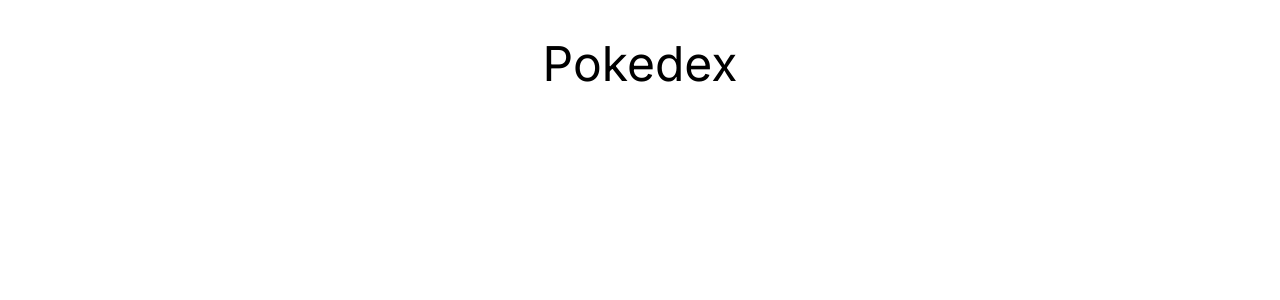
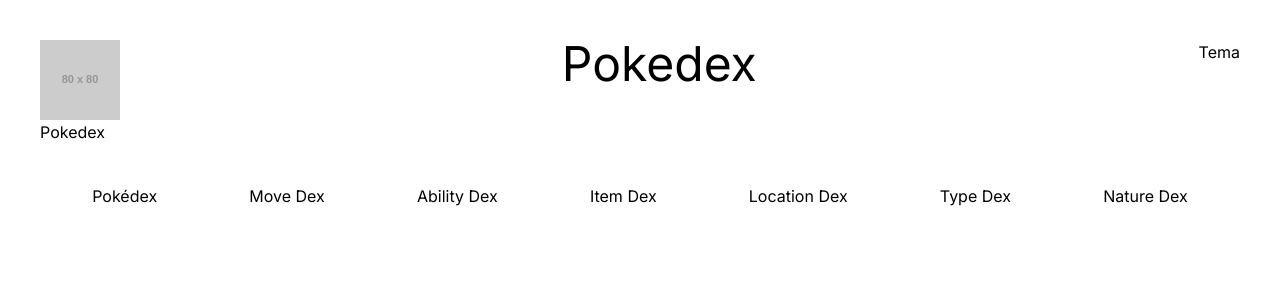
Before and after one commit to jose-eduardo-00/pokedex, a Next.js app: page / in a window 1280 px wide. Shown: the top 300 px of the page. Built offline with nearby package versions, Linux system fonts and the light colour scheme.

Commit message:
estrutura e navegação  inicial do projeto

```diff
--- /dev/null
+++ b/app/abilitydex/page.tsx
@@ -0,0 +1,7 @@
+import Header from "@/components/header";
+
+export default function AbilityDex(){
+    return (
+        <Header page={"Ability Dex"} />
+    )
+}
--- /dev/null
+++ b/app/itemdex/page.tsx
@@ -0,0 +1,7 @@
+import Header from "@/components/header";
+
+export default function ItemDex(){
+    return (
+        <Header page={"Item Dex"} />
+    )
+}
--- a/app/layout.tsx
+++ b/app/layout.tsx
@@ -5,7 +5,7 @@
 const inter = Inter({ subsets: ["latin"] });
 
 export const metadata: Metadata = {
-  title: "Create Next App",
+  title: "Pokédex",
   description: "Generated by create next app",
 };
 
--- /dev/null
+++ b/app/locationdex/page.tsx
@@ -0,0 +1,7 @@
+import Header from "@/components/header";
+
+export default function LocationDex(){
+    return (
+        <Header page={"Location Dex"} />
+    )
+}
--- /dev/null
+++ b/app/movedex/page.tsx
@@ -0,0 +1,7 @@
+import Header from "@/components/header";
+
+export default function MoveDex(){
+    return (
+        <Header page={"Move Dex"} />
+    )
+}
--- /dev/null
+++ b/app/naturedex/page.tsx
@@ -0,0 +1,7 @@
+import Header from "@/components/header";
+
+export default function NatureDex() {
+    return (
+        <Header page={"Nature Dex"} />
+    )
+}
--- a/app/page.tsx
+++ b/app/page.tsx
@@ -1,9 +1,8 @@
-import Image from "next/image";
+import Header from "@/components/header";
+// import Image from "next/image";
 
 export default function Home() {
     return (
-        <main className="flex align-middle justify-center m-10">
-            <h1 className="text-5xl">Pokedex</h1>
-        </main>
+        <Header page={"Pokedex"} />
     );
 }
--- /dev/null
+++ b/app/typedex/page.tsx
@@ -0,0 +1,7 @@
+import Header from "@/components/header";
+
+export default function TypeDex(){
+    return (
+        <Header page={"Type Dex"} />
+    )
+}
--- /dev/null
+++ b/components/header.tsx
@@ -0,0 +1,20 @@
+import Image from "next/image";
+import HeaderNav from "./ui/headerNav";
+
+export default function Header({ page }: { page: string }) {
+    return (
+        <>
+            <header className="flex align-middle justify-between p-10">
+                <div>
+                    <Image src={"https://placehold.co/80x80/png"} width={80} height={80} alt="imagem de um pokemon aleatório" />
+                    <h1>Pokedex</h1>
+                </div>
+                <h1 className="text-5xl">{page}</h1>
+                <div>
+                    <button>Tema</button>
+                </div>
+            </header>
+            <HeaderNav />
+        </>
+    );
+}
--- /dev/null
+++ b/components/ui/headerNav.tsx
@@ -0,0 +1,15 @@
+import Link from "next/link";
+
+export default function HeaderNav() {
+    return (
+        <ul className="flex align-middle justify-evenly">
+            <li><Link href={"/"}>Pokédex</Link></li>
+            <li><Link href={"/movedex"}>Move Dex</Link></li>
+            <li><Link href={"/abilitydex"}>Ability Dex</Link></li>
+            <li><Link href={"/itemdex"}>Item Dex</Link></li>
+            <li><Link href={"/locationdex"}>Location Dex</Link></li>
+            <li><Link href={"/typedex"}>Type Dex</Link></li>
+            <li><Link href={"/naturedex"}>Nature Dex</Link></li>
+        </ul>
+    )
+}
--- a/next.config.mjs
+++ b/next.config.mjs
@@ -1,4 +1,13 @@
 /** @type {import('next').NextConfig} */
-const nextConfig = {};
+const nextConfig = {
+    images: {
+        remotePatterns: [
+            {
+                protocol: "https",
+                hostname: "placehold.co"
+            }
+        ]
+    }
+};
 
 export default nextConfig;
```
